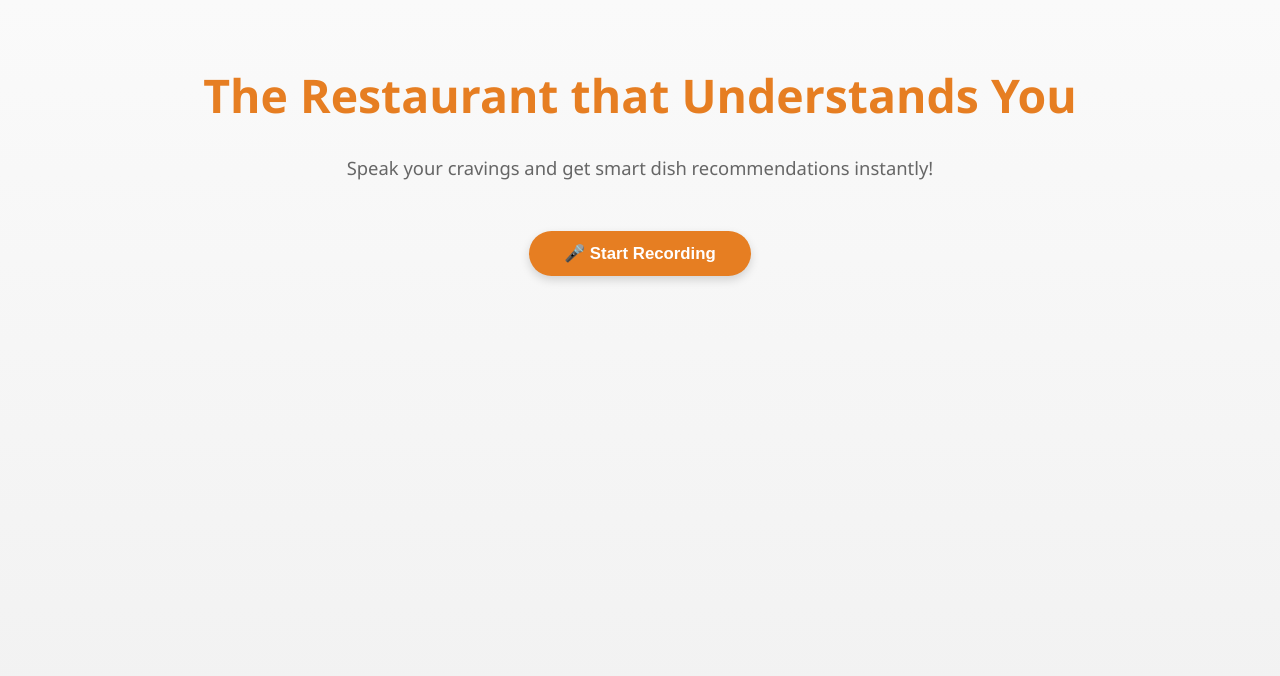
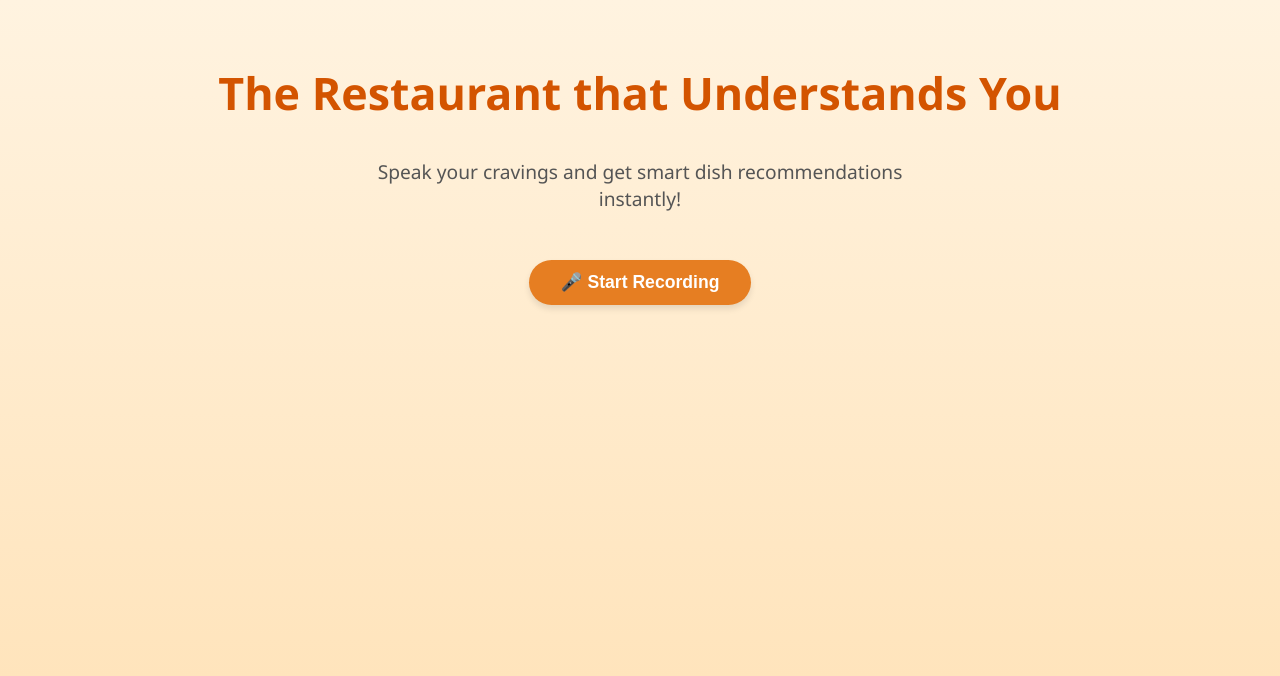
Before and after one commit to Shiri-sh/restuarant_genAi_advicer, a React (Create React App) app in the folder frontend/: page / in a window 1280 px wide. Shown: the top 676 px of the page. Built offline with nearby package versions, Linux system fonts and the light colour scheme.

Commit message:
vegan_vegetarian_logo

```diff
--- a/frontend/src/components/DishCard.jsx
+++ b/frontend/src/components/DishCard.jsx
@@ -1,6 +1,23 @@
 export default function DishCard({ dish }) {
+  const veganBadge = "/images/vegan-badge.png";
+  const vegetarianBadge = "/images/vegetarian-badge.jpg";
+
   return (
     <div className="dish-card">
+      {dish.isVegan && (
+        <div
+          className="diet-badge"
+          style={{ backgroundImage: `url(${veganBadge})` }}
+        />
+      )}
+
+      {dish.isVegetarian && !dish.isVegan && (
+        <div
+          className="diet-badge"
+          style={{ backgroundImage: `url(${vegetarianBadge})` }}
+        />
+      )}
+
       <h2 className="dish-name">{dish.name}</h2>
       <p className="dish-reason">{dish.reason}</p>
     </div>
--- a/frontend/src/pages/Home.css
+++ b/frontend/src/pages/Home.css
@@ -1,44 +1,43 @@
 /* Page container */
 .home-page {
     min-height: 100vh;
-  background: linear-gradient(to bottom, #fafafa, #f0f0f0);
+    background: linear-gradient(to bottom, #fff3e0, #ffe0b2);
     display: flex;
     flex-direction: column;
     align-items: center;
     padding: 2rem;
     font-family: 'Segoe UI', Tahoma, Geneva, Verdana, sans-serif;
-  color: #2b2b2b;
+    color: #333;
   }
 
-/* Title – חי ובולט */
+  /* Title */
   .home-title {
-  font-size: 2.9rem;
-  font-weight: 800;
-  color: #e67e22; /* vibrant orange */
-  margin-bottom: 0.6rem;
+    font-size: 2.8rem;
+    font-weight: 700;
+    color: #d35400; /* warm orange */
+    margin-bottom: 1rem;
     text-align: center;
   }
 
-/* Subtitle – רגוע */
+  /* Subtitle */
   .home-subtitle {
-  font-size: 1.15rem;
-  color: #666;
+    font-size: 1.2rem;
+    color: #555;
     text-align: center;
     max-width: 600px;
-  margin-bottom: 2.2rem;
+    margin-bottom: 2rem;
   }
 
   /* Dishes grid */
   .dishes-grid {
     display: grid;
     grid-template-columns: 1fr;
-  gap: 1.6rem;
+    gap: 1.5rem;
     width: 100%;
     max-width: 1100px;
     margin-top: 2rem;
   }
-
-/* Audio Recorder */
+  /* Audio Recorder container */
 .audio-recorder {
     display: flex;
     flex-direction: column;
@@ -47,40 +46,44 @@
   }
 
   .audio-recorder button {
-  padding: 0.75rem 2.2rem;
-  font-size: 1.05rem;
+    padding: 0.75rem 2rem;
+    font-size: 1.1rem;
     font-weight: 600;
     border: none;
-  border-radius: 9999px;
+    border-radius: 9999px; /* round buttons */
     cursor: pointer;
-  background-color: #e67e22;
-  color: #fff;
-  box-shadow: 0 4px 10px rgba(0, 0, 0, 0.15);
+    box-shadow: 0 4px 6px rgba(0, 0, 0, 0.1);
     transition: all 0.2s ease-in-out;
     margin-bottom: 0.5rem;
   }
 
   .audio-recorder button:hover {
     transform: translateY(-2px);
-  box-shadow: 0 6px 14px rgba(0, 0, 0, 0.22);
+    box-shadow: 0 6px 8px rgba(0, 0, 0, 0.15);
+  }
+
+  .audio-recorder .start-btn {
+    background-color: #e67e22;
+    color: white;
   }
 
   .audio-recorder .stop-btn {
-  background-color: #8c4a2f; /* deep brown */
+    background-color: #c0392b;
+    color: white;
   }
 
   .audio-recorder p {
     margin-top: 0.5rem;
-  color: #666;
+    color: #555;
     font-size: 1rem;
   }
 
-/* Dish Card */
   .dish-card {
+    position: relative;
     background-color: #ffffff;
-  border-radius: 18px;
-  padding: 22px;
-  box-shadow: 0 8px 22px rgba(0, 0, 0, 0.12);
+    border-radius: 16px;
+    padding: 20px;
+    box-shadow: 0 6px 16px rgba(0, 0, 0, 0.12);
     transition: transform 0.25s ease, box-shadow 0.25s ease;
     border-top: 6px solid #e67e22;
     display: flex;
@@ -90,28 +93,51 @@
 
   .dish-card:hover {
     transform: translateY(-6px);
-  box-shadow: 0 12px 28px rgba(0, 0, 0, 0.2);
+    box-shadow: 0 10px 22px rgba(0, 0, 0, 0.18);
   }
 
-/* Dish name – חי אבל נקי */
   .dish-name {
-  font-size: 1.45rem;
-  font-weight: 800;
-  color: #e67e22;
-  margin-bottom: 10px;
+    font-size: 1.4rem;
+    font-weight: 700;
+    color: #d35400;
+    margin-bottom: 12px;
     text-align: center;
   }
 
-/* Reason – רגוע */
   .dish-reason {
     font-size: 1rem;
-  color: #666;
-  line-height: 1.6;
+    color: #555;
+    line-height: 1.5;
     text-align: center;
     font-style: italic;
   }
+  /* בסיס */
+.diet-badge {
+  position: absolute;
+  top: 12px;
+  right: 12px;
+  width: 42px;
+  height: 42px;
+  border-radius: 50%;
+  background-size: cover;
+  background-position: center;
+  animation: badgeSpin 7s linear infinite;
+  filter: drop-shadow(0 4px 6px rgba(0,0,0,0.35));
+  opacity: 0.95;
+}
 
 /* Animation */
+@keyframes badgeSpin {
+  from {
+    transform: rotate(0deg);
+  }
+  to {
+    transform: rotate(360deg);
+  }
+}
+
+
+  /* אנימציה חלקה */
   @keyframes fadeIn {
     from {
       opacity: 0;
@@ -123,7 +149,6 @@
     }
   }
 
-/* Responsive */
   @media (min-width: 768px) {
     .dishes-grid {
       grid-template-columns: repeat(3, 1fr);
```
Also changed, not shown: frontend/public/images/vegan-badge.png.jpeg (added), frontend/public/images/vegetarian-badge.jpg (added). Lines whose indentation alone changed are shown as unchanged.
